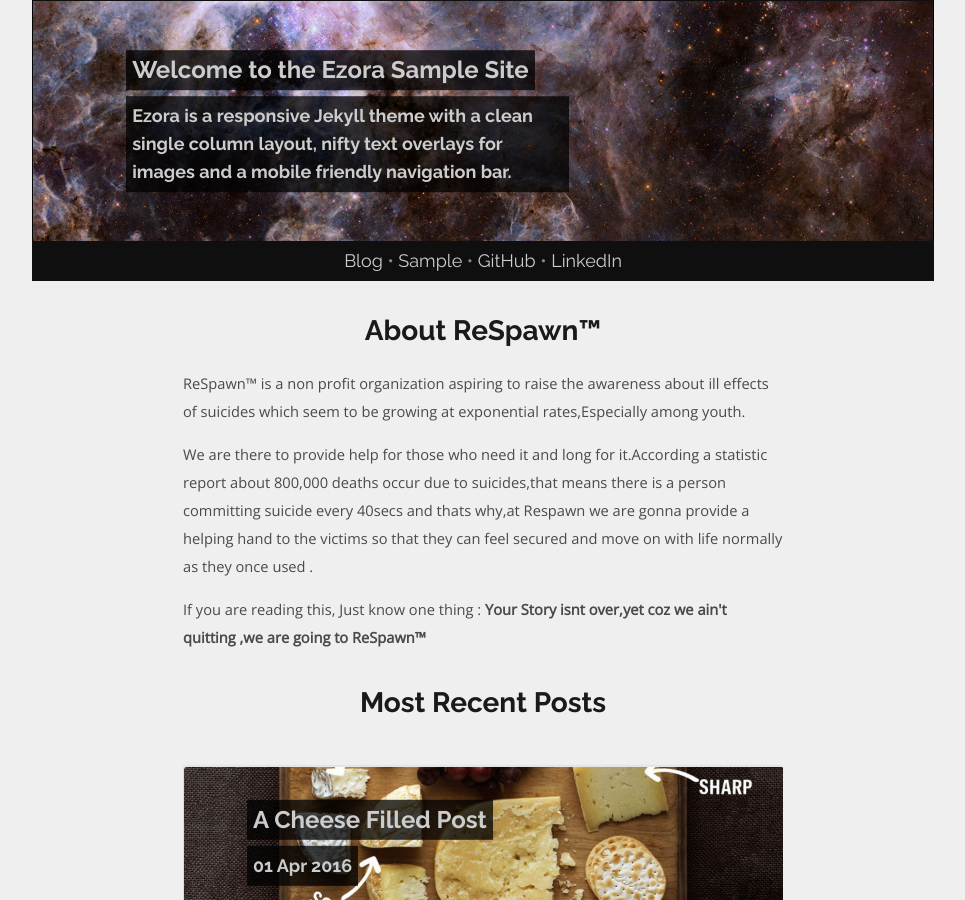
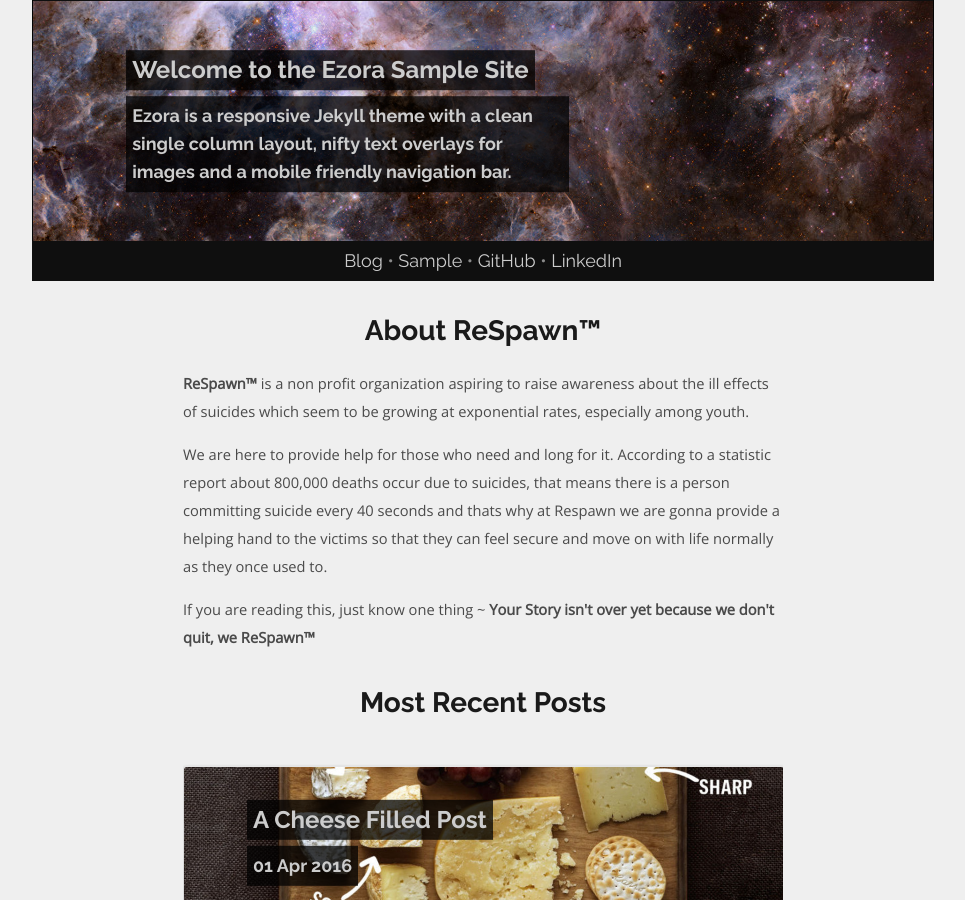
Before and after one commit to ezrasavard/ezora-jekyll-theme, a Jekyll site: the page built from index.html, in a window 1280 px wide and 900 px high. Shown: the whole window, without its empty margins (157-1122 px from the left). Built offline with Jekyll 4.4.1, drawn with Linux system fonts in a browser that asks for light colours; the list of posts is cut into pages by our own code.

Commit message:
Update index.html

```diff
--- a/index.html
+++ b/index.html
@@ -7,9 +7,9 @@
 {% if page.url == tmp or page.url == "/" %}
     <article>
         <h1 class="top-text">About ReSpawn™</h1>
-        <p>ReSpawn™ is a non profit organization aspiring to raise the awareness about ill effects of suicides which seem to be growing at exponential rates,Especially among youth.</p>
-        <p>We are there to provide help for those who need it and long for it.According a statistic report about 800,000 deaths occur due to suicides,that means there is a person committing suicide every 40secs and thats why,at Respawn we are gonna provide a helping hand to the victims so that they can feel secured and move on with life normally as they once used .</p>
-        <p>If you are reading this, Just know one thing : <strong>Your Story isnt over,yet coz we ain't quitting ,we are going to ReSpawn™</strong></p>
+        <p><strong>ReSpawn™</strong> is a non profit organization aspiring to raise awareness about the ill effects of suicides which seem to be growing at exponential rates, especially among youth.</p>
+        <p>We are here to provide help for those who need and long for it. According to a statistic report about 800,000 deaths occur due to suicides, that means there is a person committing suicide every 40 seconds and thats why at Respawn we are gonna provide a helping hand to the victims so that they can feel secure and move on with life normally as they once used to.</p>
+        <p>If you are reading this, just know one thing ~ <strong>Your Story isn't over yet because we don't quit, we ReSpawn™</strong></p>
     </article>
     <div class="divider"></div>
     <h1 class="top-text">Most Recent Posts</h1>
```
